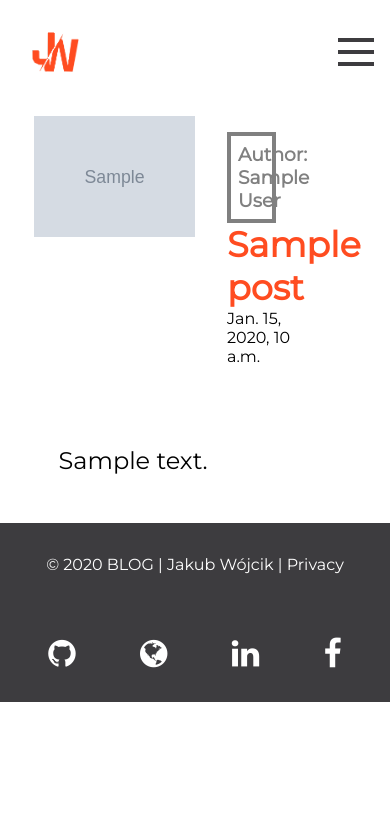
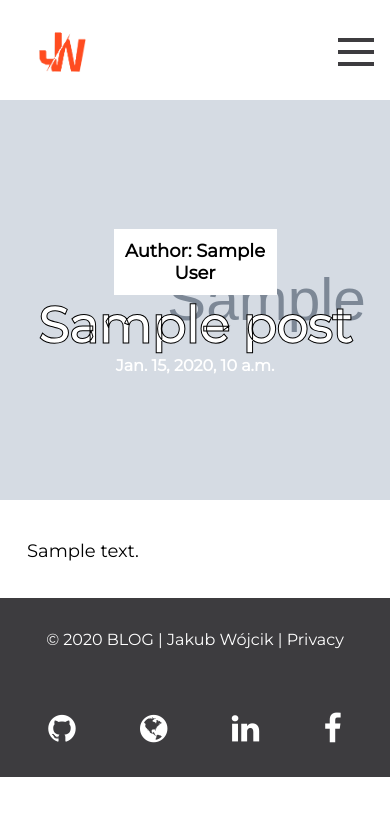
Before and after one commit to jacobwojcik/blog, a Django app: page /post/1 in a window 390 px wide. Shown: the top 816 px of the page. Run offline with Django 3.2, Linux system fonts and the light colour scheme; tables that the repository leaves empty hold one stand-in row (values such as "Sample post"); grey boxes marked "Sample" are stand-in pictures; some libraries are stand-ins or nearby versions.

Commit message:
mobile view adjustment

```diff
--- a/blog/blogApp/static/posts/postStyle.css
+++ b/blog/blogApp/static/posts/postStyle.css
@@ -5,6 +5,7 @@
   padding: 1em;
 }
 .heading {
+  position: relative;
   display: flex;
   margin: 0 5%;
 }
@@ -39,3 +40,54 @@
 .post-article > div > p {
   margin: 1em 0;
 }
+
+@media screen and (max-width: 768px) {
+  .heading-outer {
+    padding: 0;
+  }
+  .heading {
+    margin: 0;
+  }
+  .heading > div {
+    width: 100%;
+    height: 100%;
+    overflow: hidden;
+  }
+  .heading > div > img {
+    height: 400px;
+    width: auto;
+    min-width: 100%;
+  }
+  .post-info {
+    position: absolute;
+    display: flex;
+    flex-flow: column;
+    justify-content: center;
+    align-items: center;
+    color: white;
+    font-weight: 800;
+  }
+  .post-info > h1 {
+    font-size: 50px;
+    color: white;
+    -webkit-text-stroke: 1px black;
+  }
+  .post-info > h3 {
+    width: 50%;
+    font-size: 42px;
+    padding: 7px;
+    color: black;
+    font-size: 18px;
+    border: 4px solid white;
+    background-color: white;
+    text-align: center;
+  }
+  .post-article > div {
+    margin: 0;
+    padding: 2em 1.5em;
+    font-size: 18px;
+  }
+  .post-article > div > p {
+    margin: 1em 0;
+  }
+}
--- a/blog/blogApp/static/posts/style.css
+++ b/blog/blogApp/static/posts/style.css
@@ -21,8 +21,8 @@ header > nav {
   display: flex;
   align-items: center;
   justify-content: space-around;
-  margin: 0 15%;
-  padding: 2em;
+  margin: 0 10%;
+  padding: 2em 0;
 }
 header > nav > div {
   width: 30%;
@@ -115,7 +115,7 @@ header > nav > ul > a > li:hover {
 }
 
 .posts-outer {
-  margin: 0 15%;
+  margin: 0 10%;
   padding: 2em 0;
   display: flex;
   justify-content: space-around;
@@ -124,7 +124,7 @@ header > nav > ul > a > li:hover {
 }
 .post {
   position: relative;
-  margin: 10px;
+  margin: 10px 5px;
   padding: 1em;
   height: 400px;
   width: 400px;
@@ -132,7 +132,6 @@ header > nav > ul > a > li:hover {
   justify-content: space-around;
   align-items: center;
   flex-flow: column;
-
   transition: 300ms ease-in-out;
 }
 .animated-span {
@@ -219,9 +218,6 @@ footer > div {
 }
 
 @media screen and (max-width: 768px) {
-  header nav {
-    margin: 0;
-  }
   header > nav > ul {
     position: absolute;
     left: 0;
@@ -243,7 +239,13 @@ footer > div {
   .burger {
     display: block;
   }
-  . .posts-outer {
+  #title-h1 {
+    font-size: 35px;
+  }
+  #title-h1::after {
+    height: 10%;
+  }
+  .posts-outer {
     margin: 0;
   }
 }
@@ -269,7 +271,13 @@ footer > div {
     list-style: none;
   }
 }
-@media screen and (max-width: 345px) {
+@media screen and (max-width: 380px) {
+  #title-h1 {
+    font-size: 28px;
+  }
+  #title-h1::after {
+    height: 8%;
+  }
   footer > div > div > p {
     text-align: center;
   }
```
